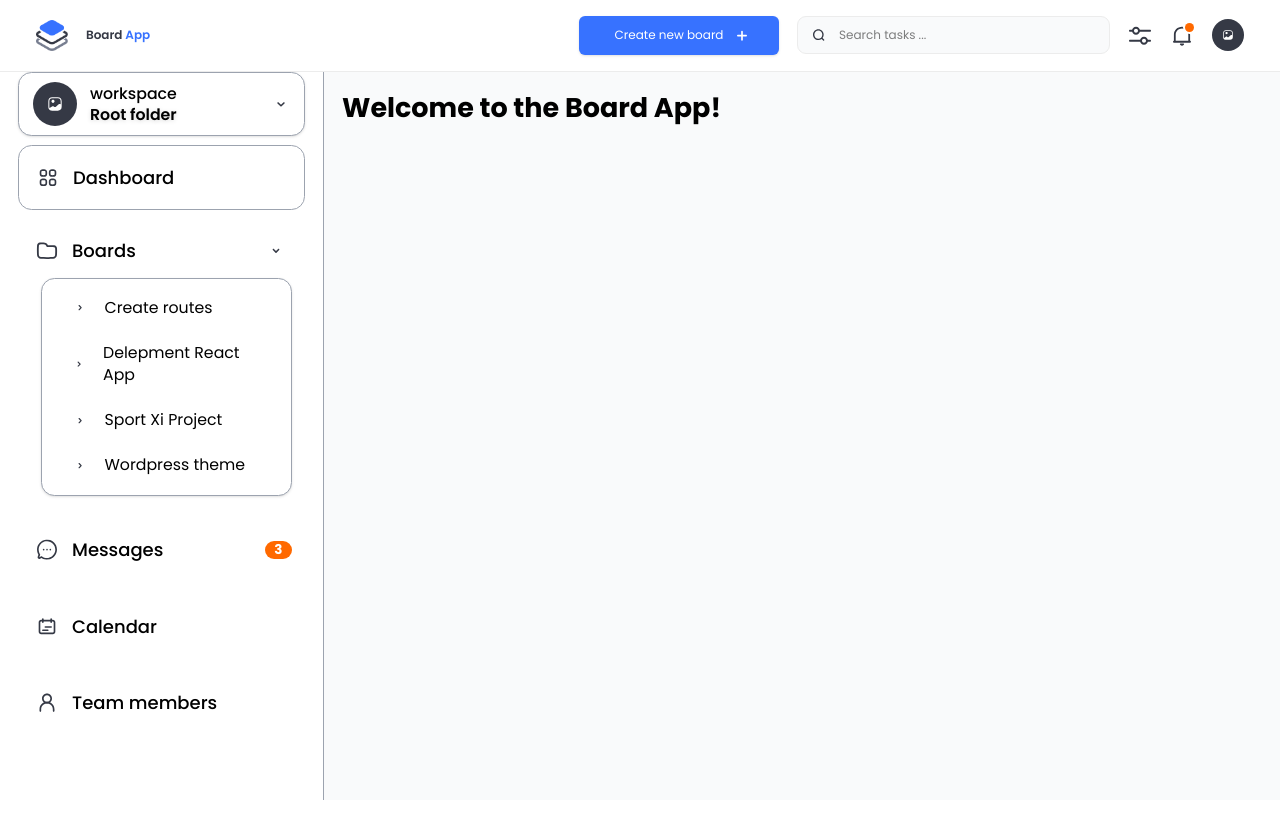
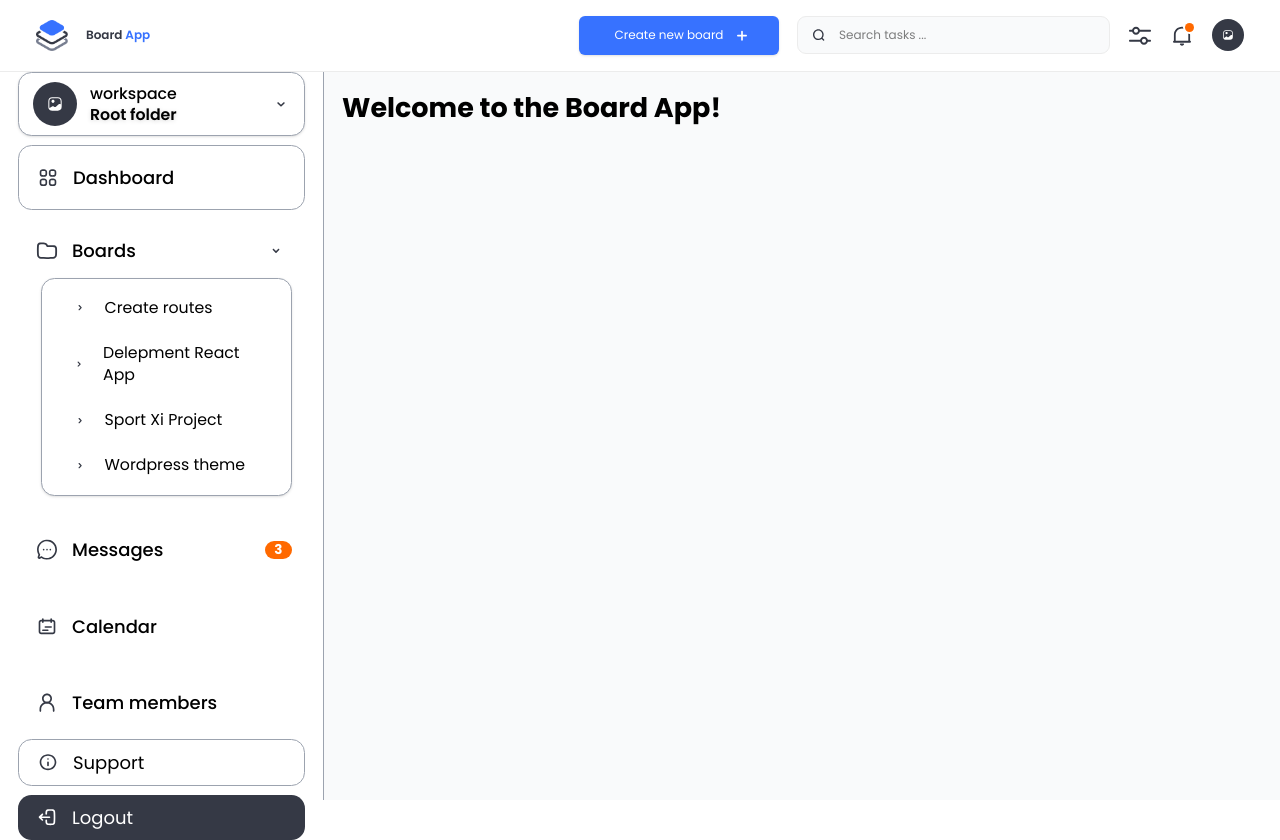
Before and after one commit to ManulaK/swimlane-dashboard, a Next.js app: page / in a window 1280 px wide. Before the commit the page ends 800 px from the top, so only its background shows below. Built offline with nearby package versions, Linux system fonts and the light colour scheme.

Commit message:
Add Support and Logout buttons to Sidebar component; update Sign Out SVG for improved visibility

```diff
--- a/src/components/Sidebar.tsx
+++ b/src/components/Sidebar.tsx
@@ -202,6 +202,26 @@ export default function Sidebar() {
 					);
 				})}
 			</nav>
+			<div className="flex flex-col gap-2 px-4 mt-auto mb-4">
+				<button
+					className="flex items-center gap-2 px-3 py-2 rounded-xl border border-gray-400 text-sidebar hover:text-primary hover:bg-primary/5 transition"
+					// onClick={...} // Add your support action here
+				>
+					<span className="w-7 flex justify-center items-center">
+						<Image src="/svg/Info Circle.svg" alt="Support" width={20} height={20} />
+					</span>
+					<span className="flex-1 text-left">Support</span>
+				</button>
+				<button
+					className="flex items-center gap-2 px-3 py-2 rounded-xl bg-[#353945] text-white w-full justify-start transition"
+					// onClick={...} // Add your logout action here
+				>
+					<span className="w-7 flex justify-center items-center">
+						<Image src="/svg/Sign Out.svg" alt="Logout" width={20} height={20} />
+					</span>
+					<span className="flex-1 text-left">Logout</span>
+				</button>
+			</div>
 		</aside>
 	);
 }
```
Also changed, not shown: public/svg/Sign Out.svg.
